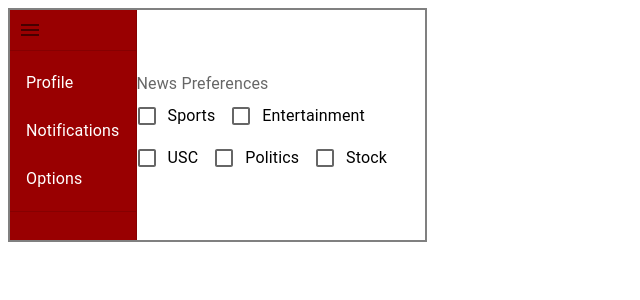
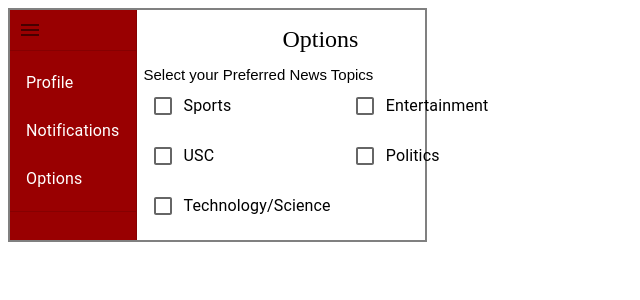
Before and after one commit to sanjnasun/chromeExtension, a React (Create React App) app in the folder frontend/react-chrome-ext/: page /options in a window 1280 px wide. Shown: the top 300 px of the page, without its empty margins (0-640 px from the left). Built offline with nearby package versions, Linux system fonts and the light colour scheme.

Commit message:
newest frontend changes Sanjna

```diff
--- a/frontend/react-chrome-ext/src/components/main-page-elements/notifications/notifs.tsx
+++ b/frontend/react-chrome-ext/src/components/main-page-elements/notifications/notifs.tsx
@@ -13,8 +13,9 @@ const notif:ArticleValues[] = data;
 
     return (
         <div>
-            <Typography align="center" variant="body1" gutterBottom>
-                Notifications
+            <Typography align="center" sx={{ textAlign: 'center', fontFamily: 'Libre Baskerville'}} variant="body1" gutterBottom>
+
+            Notifications
             </Typography>
             {notif.map((item) => (
                 <NotifBox
--- a/frontend/react-chrome-ext/src/components/main-page-elements/options/options.tsx
+++ b/frontend/react-chrome-ext/src/components/main-page-elements/options/options.tsx
@@ -1,6 +1,6 @@
 import React, {useState} from 'react';
 import { Box, Checkbox, FormControlLabel, FormControl, FormLabel, FormGroup} from '@mui/material';
-
+import { Typography } from '@mui/material';
 const Options = () => {
     //a hook to create piece of state in the component
     const[options, setOptions] = useState<string[]>([])
@@ -17,38 +17,49 @@ const Options = () => {
 
     return (
         <div>
+           <Typography sx={{ textAlign: 'center', fontFamily: 'Libre Baskerville', marginTop:"0px"}} variant="h5" component="h5">
+                Options
+            </Typography>
+            <Typography sx={{fontFamily: 'Arial', fontSize: 15, marginTop:"10px", marginLeft:"7px"}} variant="h5" component="h5">
+                Select your Preferred News Topics
+            </Typography>
+
             <FormControl>
-                <FormLabel>News Preferences</FormLabel>
-                <FormGroup row>
+            <FormGroup
+                sx={{
+                    display: 'grid',
+                    gridTemplateColumns: 'repeat(2, 1fr)',
+                    marginLeft:2,
+                    gap: 1  // Adjust gap between items if needed
+                }}
+            >
                 <FormControlLabel
                     label="Sports"
-                        control={<Checkbox color = 'secondary' value='sports' checked={options.includes('sports')} onChange={handleOptionChange} />}
+                    control={<Checkbox color='secondary' value='sports' checked={options.includes('sports')} onChange={handleOptionChange} />}
                 />
                 <FormControlLabel
                     label="Entertainment"
-                    value = 'entertainment'
-                    control={<Checkbox color = 'secondary' checked={options.includes('entertainment')} onChange={handleOptionChange} />}
+                    value='entertainment'
+                    control={<Checkbox color='secondary' checked={options.includes('entertainment')} onChange={handleOptionChange} />}
                 />
                 <FormControlLabel
                     label="USC"
-                    value = 'usc'
-                    control={<Checkbox color = 'secondary' checked={options.includes('usc')} onChange={handleOptionChange} />}
+                    value='usc'
+                    control={<Checkbox color='secondary' checked={options.includes('usc')} onChange={handleOptionChange} />}
                 />
                 <FormControlLabel
                     label="Politics"
-                    value = 'politics'
-                    control={<Checkbox color = 'secondary' checked={options.includes('politics')} onChange={handleOptionChange} />}
+                    value='politics'
+                    control={<Checkbox color='secondary' checked={options.includes('politics')} onChange={handleOptionChange} />}
                 />
                 <FormControlLabel
-                    label="Stock"
-                    value = 'stock'
-                    control={<Checkbox color = 'secondary' checked={options.includes('stock')} onChange={handleOptionChange} />}
+                    label="Technology/Science"
+                    value='technology/science'
+                    control={<Checkbox color='secondary' checked={options.includes('stock')} onChange={handleOptionChange} />}
                 />
-
             </FormGroup>
         </FormControl>
     </div>
-
 );
 };
 
--- a/frontend/react-chrome-ext/src/components/main-page-elements/profile/profile.tsx
+++ b/frontend/react-chrome-ext/src/components/main-page-elements/profile/profile.tsx
@@ -14,15 +14,15 @@ const Profile = () => {
             justifyContent="center"
             textAlign="center"
         >
-            <Typography variant="h5" gutterBottom>
-                Profile
+            <Typography sx={{ textAlign: 'center', fontFamily: 'Libre Baskerville', margin: 'auto'}} variant="h5" component="h5">
+            Profile
             </Typography>
 
-            <Typography variant="subtitle1" gutterBottom>
+            <Typography sx={{marginLeft: "10px"}} variant="subtitle1" gutterBottom>
                 {userVal.userName_first} {userVal.userName_last}
             </Typography>
 
-            <Typography variant="body1" gutterBottom>
+            <Typography sx={{marginLeft: "10px"}} variant="body1" gutterBottom>
                 {userVal.user_email}
             </Typography>
         </Box>
--- a/frontend/react-chrome-ext/src/components/navigation/sideNav.tsx
+++ b/frontend/react-chrome-ext/src/components/navigation/sideNav.tsx
@@ -1,5 +1,3 @@
-// sideNav.js
-import React from 'react';
 import MenuIcon from '@mui/icons-material/Menu';
 import List from '@mui/material/List';
 import Divider from '@mui/material/Divider';
```
Also changed, not shown: 1 other file (tests, documents, lock files or other folders). Lines whose indentation alone changed are shown as unchanged.
